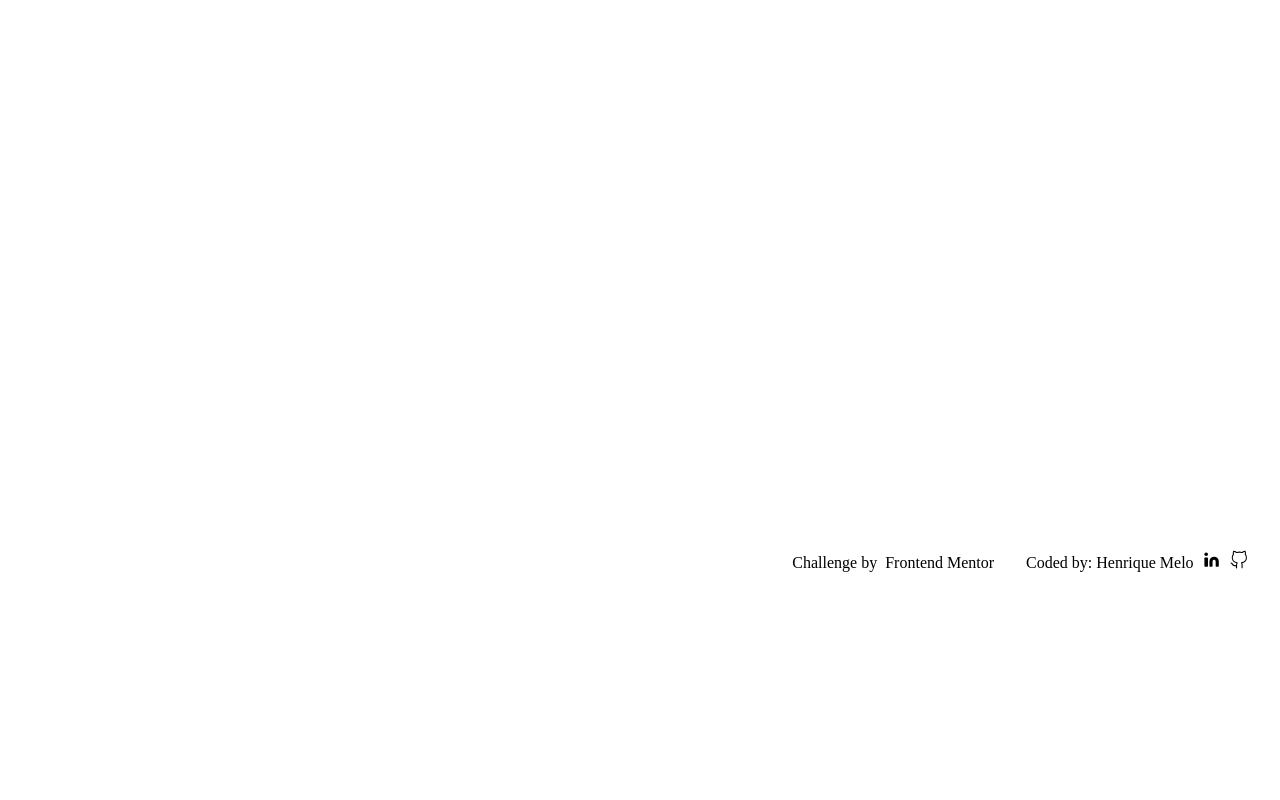
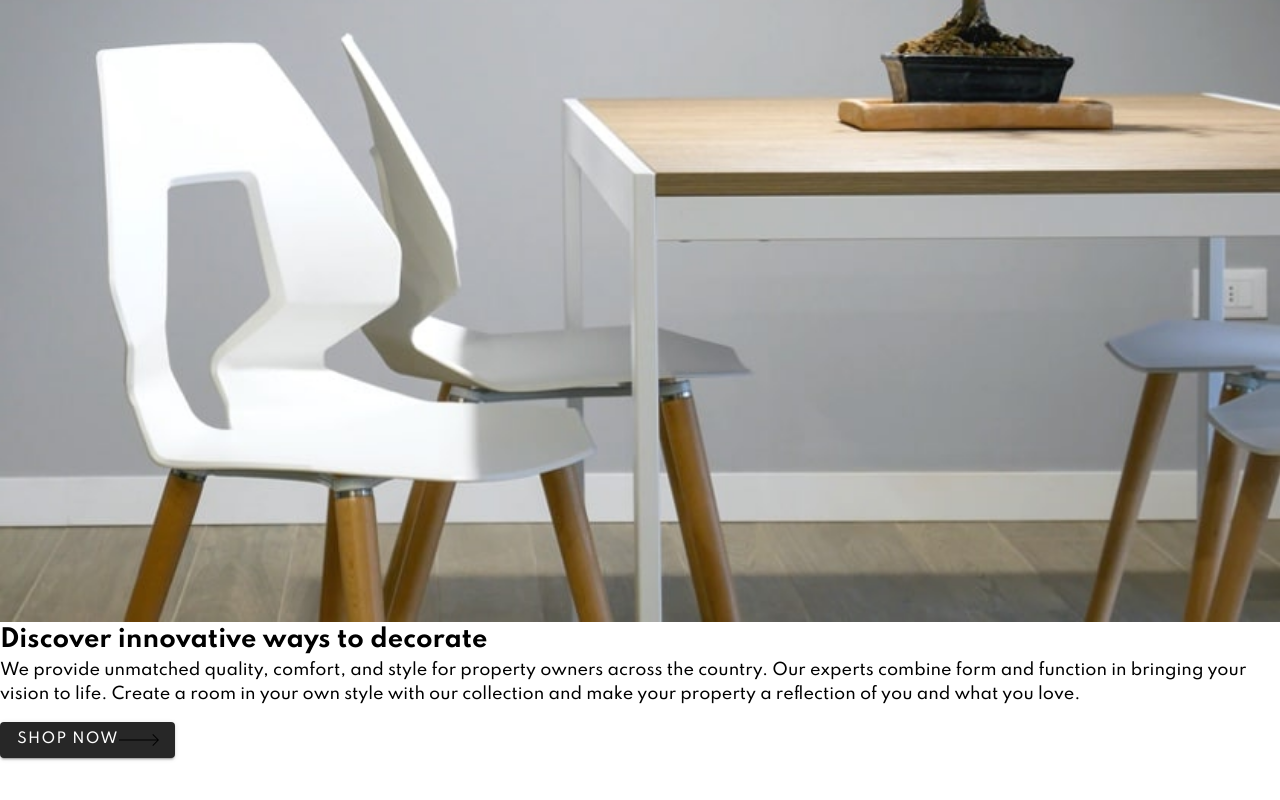
Before and after one commit to HenriqueAmorim20/room, a Nuxt app: page / in a window 1280 px wide. Shown: the part 216-1016 px from the top of the page. Before the commit the page ends 800 px from the top, so only its background shows below. Built offline with nearby package versions, Linux system fonts and the light colour scheme.

Commit message:
index content

```diff
--- a/pages/index.vue
+++ b/pages/index.vue
@@ -1,9 +1,73 @@
 <template>
-  <div>index</div>
+  <div class="main">
+    <div class="top">
+      <section class="main-img">
+        <v-img :src="require('@/static/desktop-image-hero-1.jpg')" />
+      </section>
+      <aside class="desc-section">
+        <h1 class="desc-section-title">{{ heroes[index].title }}</h1>
+        <p class="desc-section-info">
+          {{ heroes[index].desc }}
+        </p>
+        <v-btn class="desc-section-btn">
+          <span> shop now </span>
+          <v-img :src="require('@/static/icon-arrow.svg')" />
+        </v-btn>
+        <div class="desc-section-actions">
+          <v-img :src="require('@/static/icon-angle-left.svg')" />
+          <v-img :src="require('@/static/icon-angle-right.svg')" />
+        </div>
+      </aside>
+    </div>
+    <div class="bottom">
+      <aside class="side-img">
+        <v-img :src="require('@/static/image-about-dark.jpg')" />
+      </aside>
+      <section class="about-section">
+        <h2 class="about-section-title">About our furniture</h2>
+        <p class="about-section-info">
+          Our multifunctional collection blends design and function to suit your
+          individual taste. Make each room unique, or pick a cohesive theme that
+          best express your interests and what inspires you. Find the furniture
+          pieces you need, from traditional to contemporary styles or anything
+          in between. Product specialists are available to help you create your
+          dream space.
+        </p>
+      </section>
+      <aside class="side-img">
+        <v-img :src="require('@/static/image-about-light.jpg')" />
+      </aside>
+    </div>
+  </div>
 </template>
 
 <script>
 export default {
   name: "IndexPage",
+  data() {
+    return {
+      heroes: [
+        {
+          title: "Discover innovative ways to decorate",
+          desc: "We provide unmatched quality, comfort, and style for property owners across the country. Our experts combine form and function in bringing your vision to life. Create a room in your own style with our collection and make your property a reflection of you and what you love.",
+        },
+        {
+          title: "We are available all across the globe",
+          desc: "With stores all over the world, it's easy for you to find furniture for your home or place of business.  Locally, we’re in most major cities throughout the country. Find the branch nearest you using our store locator. Any questions? Don't hesitate to contact us today.",
+        },
+        {
+          title: "Manufactured with the best materials",
+          desc: "Our modern furniture store provide a high level of quality. Our company has invested in advanced technology to ensure that every product is made as perfect and as consistent as possible. With three decades of experience in this industry, we understand what customers want for their home and office.",
+        },
+      ],
+      index: 0,
+    };
+  },
 };
 </script>
+
+<style scoped>
+.main {
+  min-height: 100vh;
+}
+</style>
```
